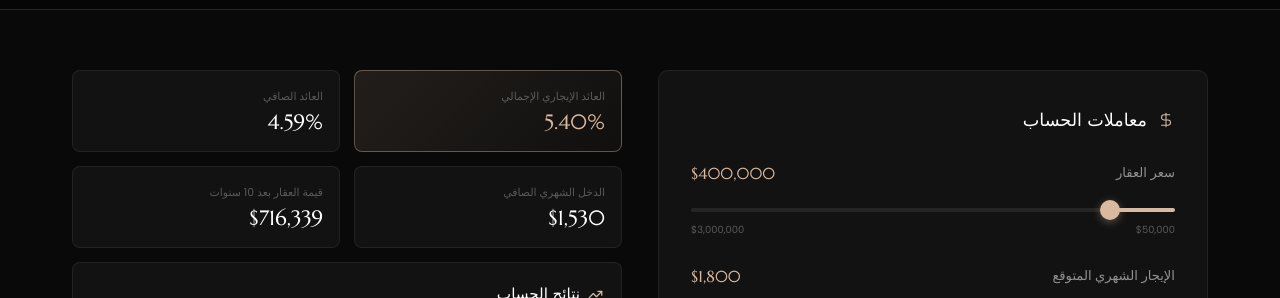
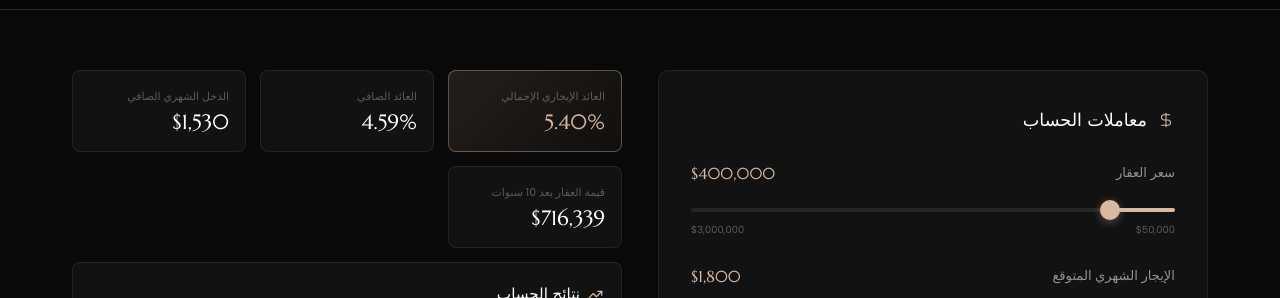
Before and after one commit to RealEstateGulf/gulf-map-hero, a Next.js app: page /calculator in a window 1280 px wide. Shown: the part 385-683 px from the top of the page. Built offline with nearby package versions, Linux system fonts and the light colour scheme; no server answers; the database is empty.

Commit message:
Widen the ROI stat-card grid to 3 columns on desktop
Co-Authored-By: Claude Sonnet 5 <noreply@anthropic.com>

```diff
--- a/src/components/ROICalculator.tsx
+++ b/src/components/ROICalculator.tsx
@@ -170,7 +170,7 @@ export default function ROICalculator({ initialPrice, initialMonthlyRent, hideCt
         {/* ── Results ──────────────────────────────── */}
         <div style={{ display: 'flex', flexDirection: 'column', gap: 14 }}>
           {/* Main numbers */}
-          <div style={{ display: 'grid', gridTemplateColumns: '1fr 1fr', gap: 14 }}>
+          <div style={{ display: 'grid', gridTemplateColumns: isMobile ? '1fr 1fr' : 'repeat(3, 1fr)', gap: 14 }}>
             {[
               { label: tr('calc.grossYield'), value: `${res.grossYield.toFixed(2)}%`, highlight: true },
               { label: tr('calc.netYield'), value: `${res.netYield.toFixed(2)}%`, highlight: false },
```
